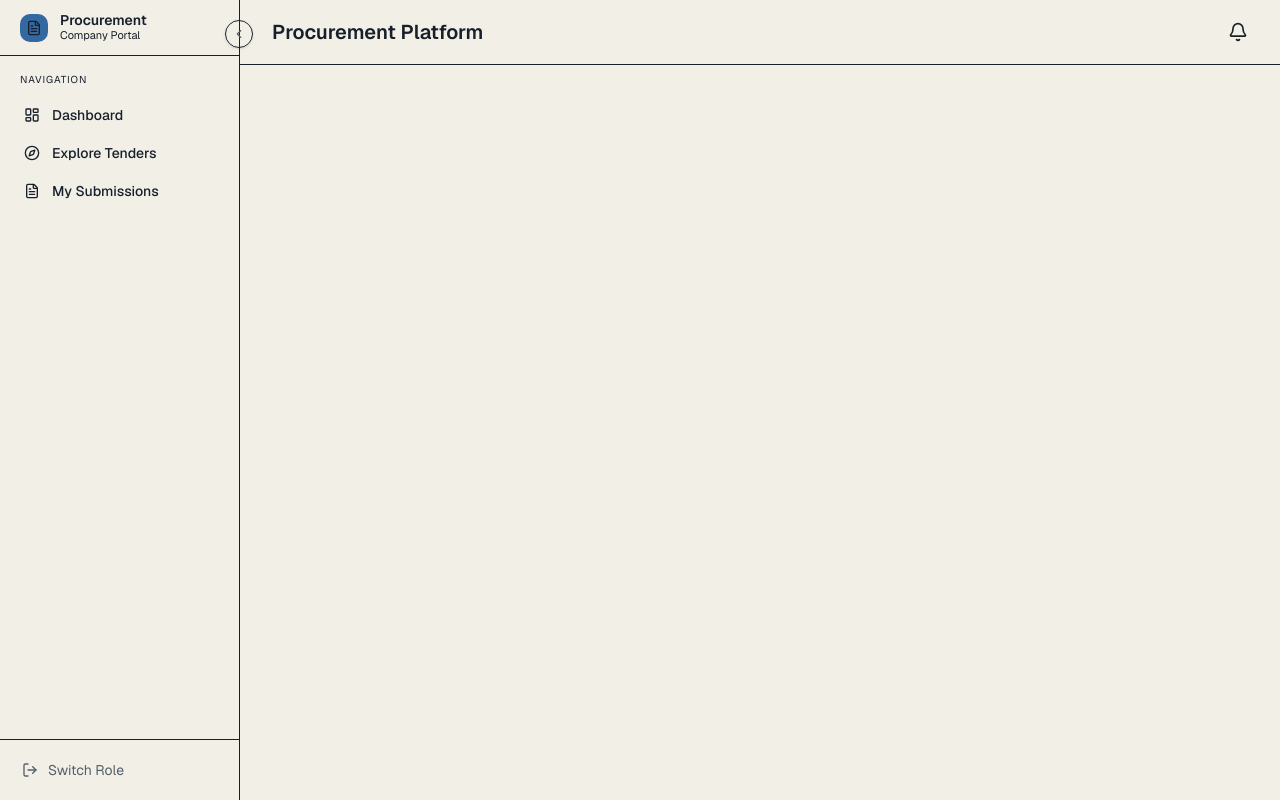
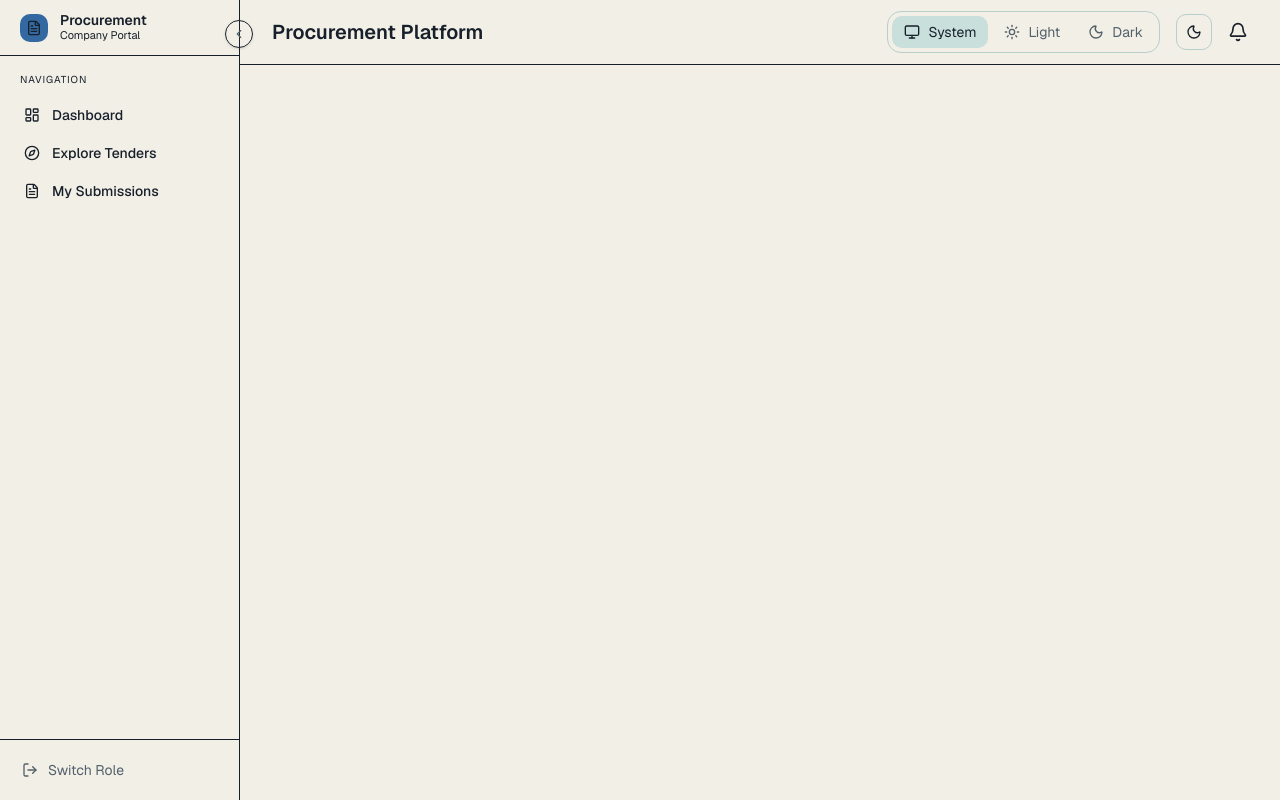
Before and after one commit to STRO09/UITemplates, a Next.js app: page / in a window 1280 px wide. Built offline with nearby package versions, Linux system fonts and the light colour scheme.

Commit message:
[added | updated] :: theme changer and special files

```diff
--- a/app/globals.css
+++ b/app/globals.css
@@ -13,13 +13,13 @@
    ---------------------------------------------------------
    This is the visual foundation of the entire application.
 
-   IMPORTANT:
-   These variables describe PURPOSE, not individual components.
+   These variables describe PURPOSE, not individual
+   components.
 
    Good:
      --primary
      --background
-     --muted
+     --muted-foreground
      --destructive
 
    Avoid:
@@ -35,28 +35,32 @@
   --primary: #3368A0;
   --secondary: #66A3BF;
 
+
   /* ---------- Surfaces ---------- */
 
   --background: #F2EFE7;
   --surface: #C8DFDB;
+
 
   /* ---------- Text ---------- */
 
   --foreground: #17202A;
   --muted-foreground: #53616B;
 
+
   /* ---------- UI ---------- */
 
   --border: #B8CECB;
+
 
   /* ---------- Semantic States ----------
      These are NOT brand colors.
 
      They communicate meaning:
-       success  → operation completed
-       warning  → something needs attention
-       destructive → dangerous / irreversible action
-       info     → informational state
+       success      → operation completed
+       warning      → something needs attention
+       destructive  → dangerous / irreversible action
+       info         → informational state
   */
 
   --success: #2E7D5B;
@@ -73,30 +77,29 @@
      A marketing/landing page can introduce a distinctive
      display font separately if needed.
 
-     Example:
-       --font-sans     → application/UI/body
-       --font-display  → marketing/hero headings
-       --font-mono     → code / technical information
+     These are application-level variables. They are given
+     unique names so they don't conflict with Tailwind's
+     own generated font variables.
      ======================================================= */
 
-  --font-sans: var(--font-geist-sans);
-  --font-display: var(--font-geist-sans);
-  --font-mono: var(--font-geist-mono);
+  --app-font-body: var(--font-geist-sans);
+  --app-font-display: var(--font-geist-sans);
+  --app-font-code: var(--font-geist-mono);
 
 
   /* =======================================================
      SHAPE
      -------------------------------------------------------
-     Define your overall "roundness" once.
+     Define the overall "roundness" of the application once.
 
-     Components can still override this when necessary,
-     but most of the application should feel consistent.
+     Components can override these when necessary, but
+     most of the application should feel consistent.
      ======================================================= */
 
-  --radius-sm: 0.375rem;
-  --radius-md: 0.625rem;
-  --radius-lg: 0.875rem;
-  --radius-xl: 1.25rem;
+  --app-radius-sm: 0.375rem;
+  --app-radius-md: 0.625rem;
+  --app-radius-lg: 0.875rem;
+  --app-radius-xl: 1.25rem;
 
 
   /* =======================================================
@@ -118,18 +121,23 @@
    ---------------------------------------------------------
    Maps our design tokens into Tailwind utilities.
 
-   This is what allows things like:
+   This allows things like:
 
        bg-primary
        text-foreground
        bg-background
        border-border
        text-muted-foreground
+       font-display
+       rounded-md
 
    instead of repeatedly writing arbitrary values such as:
 
        bg-[#3368A0]
        text-[#17202A]
+
+   The Tailwind variables intentionally have different names
+   from the application variables above to avoid self-reference.
    ========================================================= */
 
 @theme inline {
@@ -155,21 +163,21 @@
 
   /* ---------- Fonts ---------- */
 
-  --font-sans: var(--font-sans);
-  --font-display: var(--font-display);
-  --font-mono: var(--font-mono);
+  --font-sans: var(--app-font-body);
+  --font-display: var(--app-font-display);
+  --font-mono: var(--app-font-code);
 
 
   /* ---------- Radius ---------- */
 
-  --radius-sm: var(--radius-sm);
-  --radius-md: var(--radius-md);
-  --radius-lg: var(--radius-lg);
-  --radius-xl: var(--radius-xl);
+  --radius-sm: var(--app-radius-sm);
+  --radius-md: var(--app-radius-md);
+  --radius-lg: var(--app-radius-lg);
+  --radius-xl: var(--app-radius-xl);
 
 
   /* ---------- Animations ----------
-     Define reusable global animations here if needed.
+     Reusable animations can be exposed as Tailwind utilities.
   */
 
   --animate-fade-in: fade-in var(--duration-normal) ease-out;
@@ -179,11 +187,13 @@
 /* =========================================================
    4. DARK MODE
    ---------------------------------------------------------
-   We change the VALUES of semantic tokens rather than
-   changing individual components.
+   next-themes adds the "dark" class to <html>.
 
-   Components don't need to know whether they're in
-   light or dark mode.
+   Because <html> is also :root, we override the semantic
+   variables directly here.
+
+   Components don't need to know whether they're in light
+   or dark mode.
 
    They simply use:
 
@@ -191,42 +201,43 @@
        text-foreground
        bg-primary
 
-   and the theme determines the actual color.
+   and the active theme determines the actual color.
    ========================================================= */
 
-@media (prefers-color-scheme: dark) {
-
-  :root {
+.dark {
 
   /* ---------- Surfaces ---------- */
 
   --background: #101A22;
   --surface: #1A2B35;
 
+
   /* ---------- Text ---------- */
 
   --foreground: #EEF4F3;
   --muted-foreground: #A9BCBF;
+
 
   /* ---------- Brand ---------- */
 
   --primary: #6FA8D1;
   --secondary: #78B7C9;
 
+
   /* ---------- UI ---------- */
 
   --border: #30434C;
 
+
   /* ---------- Semantic States ----------
-       Dark mode versions should remain readable
-       against dark surfaces.
+     Dark mode versions should remain readable against
+     dark surfaces.
   */
 
   --success: #63B58B;
   --warning: #E0A04A;
   --destructive: #E47777;
   --info: #6FAAC8;
-  }
 }
 
 
@@ -246,10 +257,9 @@ html {
 body {
   background: var(--background);
   color: var(--foreground);
+  font-family: var(--app-font-body);
 
-  font-family: var(--font-sans);
-
-  /* Prevent weird horizontal overflow from animations,
+  /* Prevent unwanted horizontal overflow from animations,
      wide elements, etc. */
   overflow-x: hidden;
 }
@@ -258,10 +268,10 @@ body {
 /* =========================================================
    6. GLOBAL TYPOGRAPHY
    ---------------------------------------------------------
-   Only establish sensible defaults here.
+   Establish sensible defaults for semantic HTML elements.
 
-   Individual components/pages can still choose their
-   own Tailwind typography classes.
+   Individual components can still override typography using
+   Tailwind classes.
    ========================================================= */
 
 h1,
@@ -271,7 +281,7 @@ h4,
 h5,
 h6 {
   color: var(--foreground);
-  font-family: var(--font-sans);
+  font-family: var(--app-font-body);
 }
 
 p {
@@ -309,10 +319,10 @@ p {
 
    If something only exists because one component needs it,
    it probably does NOT belong here.
-   ========================================================= */
 
-/* Example:
+   Example:
+
    .text-balance {
      text-wrap: balance;
    }
-*/
+   ========================================================= */
--- a/app/layout.js
+++ b/app/layout.js
@@ -1,28 +1,58 @@
-import { Geist, Geist_Mono } from "next/font/google";
+import { Geist } from "next/font/google";
 import "./globals.css";
+import { ThemeProvider } from "@/components/theme-provider";
 
+/**
+ * Primary application font.
+ *
+ * WHAT:
+ *   Loads Geist through Next.js and exposes it as a CSS variable. Add whatever fonts to use here.
+ *
+ * WHY:
+ *   next/font handles font loading and optimization for us.
+ *   The CSS variable lets globals.css decide how the font is used
+ *   throughout the design system.
+ */
 const geistSans = Geist({
   variable: "--font-geist-sans",
   subsets: ["latin"],
 });
 
-const geistMono = Geist_Mono({
-  variable: "--font-geist-mono",
-  subsets: ["latin"],
-});
-
+/**
+ * Global metadata.
+ *
+ * Replace these values with the actual site's title and description.
+ */
 export const metadata = {
-  title: "Create Next App",
-  description: "Generated by create next app",
+  title: "UI Templates",
+  description: "Next js Template",
 };
 
+/**
+ * Root layout for the entire Next.js application.
+ *
+ * RESPONSIBILITIES:
+ *
+ * 1. Load global fonts.
+ * 2. Load globals.css.
+ * 3. Provide theme management through next-themes.
+ * 4. Define the root HTML/body structure.
+ *
+ *
+ */
 export default function RootLayout({ children }) {
   return (
-    <html
-      lang="en"
-      className={`${geistSans.variable} ${geistMono.variable} h-full antialiased`}
-    >
-      <body className="min-h-full flex flex-col">{children}</body>
+    <html lang="en" className={geistSans.variable} suppressHydrationWarning>
+      <body className="min-h-screen antialiased">
+        <ThemeProvider
+          attribute="class"
+          defaultTheme="system"
+          enableSystem
+          disableTransitionOnChange
+        >
+          {children}
+        </ThemeProvider>
+      </body>
     </html>
   );
 }
--- /dev/null
+++ b/components/common/ThemeSelector.jsx
@@ -0,0 +1,75 @@
+"use client";
+
+import { Monitor, Moon, Sun } from "lucide-react";
+import { useTheme } from "next-themes";
+import { cn } from "@/lib/utils";
+
+/**
+ * Theme Selector
+ *
+ *   Allows the user to explicitly choose:
+ *     System
+ *     Light
+ *     Dark
+ *
+ */
+export function ThemeSelector({ className, ...props }) {
+  const { theme, setTheme } = useTheme();
+
+  return (
+    <div
+      className={cn(
+        "flex items-center gap-1 rounded-lg border border-border bg-background p-1",
+        className,
+      )}
+      {...props}
+    >
+      <ThemeOption
+        active={theme === "system"}
+        onClick={() => setTheme("system")}
+        icon={Monitor}
+        label="System"
+      />
+
+      <ThemeOption
+        active={theme === "light"}
+        onClick={() => setTheme("light")}
+        icon={Sun}
+        label="Light"
+      />
+
+      <ThemeOption
+        active={theme === "dark"}
+        onClick={() => setTheme("dark")}
+        icon={Moon}
+        label="Dark"
+      />
+    </div>
+  );
+}
+
+/**
+ * Individual theme option.
+ *
+ * Kept internal to ThemeSelector because consumers generally
+ * shouldn't need to know how the selector is implemented.
+ */
+function ThemeOption({ active, onClick, icon: Icon, label }) {
+  return (
+    <button
+      type="button"
+      onClick={onClick}
+      className={cn(
+        "inline-flex h-8 items-center gap-2 rounded-md px-3 text-sm transition-colors",
+        active
+          ? "bg-surface text-foreground"
+          : "text-muted-foreground hover:text-foreground",
+      )}
+      aria-label={`Use ${label.toLowerCase()} theme`}
+      aria-pressed={active}
+    >
+      <Icon className="h-4 w-4" />
+      <span>{label}</span>
+    </button>
+  );
+}
--- /dev/null
+++ b/components/common/ThemeToggle.jsx
@@ -0,0 +1,35 @@
+"use client";
+
+import { Moon, Sun } from "lucide-react";
+import { useTheme } from "next-themes";
+import { cn } from "@/lib/utils";
+
+/**
+ * Theme Toggle
+ *
+ * The supplied className can override the component's defaults.
+ *
+ * Example:
+ * <ThemeToggle className="h-10 w-10 rounded-full" />
+ *
+ */
+export function ThemeToggle({ className, ...props }) {
+  const { resolvedTheme, setTheme } = useTheme();
+
+  const isDark = resolvedTheme === "dark";
+
+  return (
+    <button
+      type="button"
+      onClick={() => setTheme(isDark ? "light" : "dark")}
+      className={cn(
+        "inline-flex h-9 w-9 items-center justify-center rounded-md border border-border bg-background text-foreground transition-colors hover:bg-surface",
+        className,
+      )}
+      aria-label={isDark ? "Switch to light mode" : "Switch to dark mode"}
+      {...props}
+    >
+      {isDark ? <Sun className="h-4 w-4" /> : <Moon className="h-4 w-4" />}
+    </button>
+  );
+}
--- a/components/layout/Header.jsx
+++ b/components/layout/Header.jsx
@@ -1,5 +1,7 @@
 // import { Button } from '@/components/ui/button';
-import { Bell } from 'lucide-react';
+import { Bell } from "lucide-react";
+import { ThemeToggle } from "../common/ThemeToggle";
+import { ThemeSelector } from "../common/ThemeSelector";
 
 export function Header() {
   return (
@@ -9,9 +11,9 @@ export function Header() {
           <h2 className="text-xl font-semibold">Procurement Platform</h2>
         </div>
         <div className="flex items-center gap-4">
-          {/* <Button variant="ghost" size="icon"> */}
+          <ThemeSelector />
+          <ThemeToggle />
           <Bell className="w-5 h-5" />
-          {/* </Button> */}
         </div>
       </div>
     </header>
--- a/package.json
+++ b/package.json
@@ -12,6 +12,7 @@
     "clsx": "^2.1.1",
     "lucide-react": "^1.34.0",
     "next": "^16.3.2",
+    "next-themes": "^0.4.6",
     "react": "19.2.4",
     "react-dom": "19.2.4",
     "tailwind-merge": "^3.6.0"
```
Also changed, not shown: app/error.jsx (added, +24 -0 lines), app/global-error.jsx (added, +24 -0 lines), app/not-found.jsx (added, +25 -0 lines), components/layout/CompanyPortalLayout.jsx (+8 -16 lines), components/theme-provider.jsx (+15 -4 lines), 3 other files (tests, documents, lock files or other folders). Lines whose indentation alone changed are shown as unchanged.
